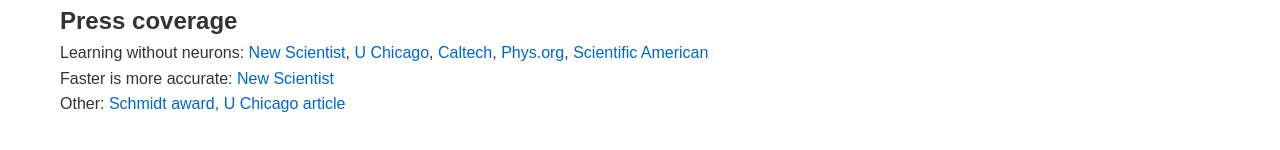
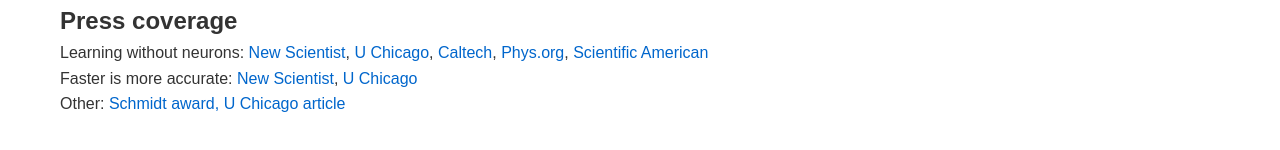
Before and after one commit to labmurugan/labmurugan.github.io, a website: page index.html in a window 1280 px wide. Shown: the part 1309-1459 px from the top of the page. Drawn offline with Linux system fonts and the light colour scheme.

Commit message:
Add Need for Speed UChicago story

```diff
--- a/index.html
+++ b/index.html
@@ -145,7 +145,7 @@
             Learning without neurons: <a href="https://www.newscientist.com/article/2412689-self-assembling-dna-computer-can-sort-simple-images-into-categories/">New Scientist</a>, <a href="https://news.uchicago.edu/story/uchicago-caltech-study-suggests-physical-processes-can-have-hidden-neural-network-abilities">U Chicago</a>, <a href="https://www.caltech.edu/about/news/molecular-self-assembly-can-think-like-a-neural-network">Caltech</a>, <a href="https://phys.org/news/2024-01-physical-hidden-neural-network-abilities.html">Phys.org</a>, <a href="https://www.scientificamerican.com/article/a-computer-built-from-dna-can-find-patterns-in-photographs/">Scientific American</a>
 
             <br>
-            Faster is more accurate: <a href="https://www.newscientist.com/article/2433852-a-surprisingly-quick-enzyme-could-shift-our-understanding-of-evolution/">New Scientist</a>
+            Faster is more accurate: <a href="https://www.newscientist.com/article/2433852-a-surprisingly-quick-enzyme-could-shift-our-understanding-of-evolution/">New Scientist</a>, <a href="https://physicalsciences.uchicago.edu/news/article/a-need-for-speed/"> U Chicago</a>
 
             <br>
             Other: <a href="https://www.schmidtsciences.org/eight-scientists-named-2025-schmidt-polymaths-to-tackle-breakthroughs-in-new-disciplines/"> Schmidt award, </a>
```
